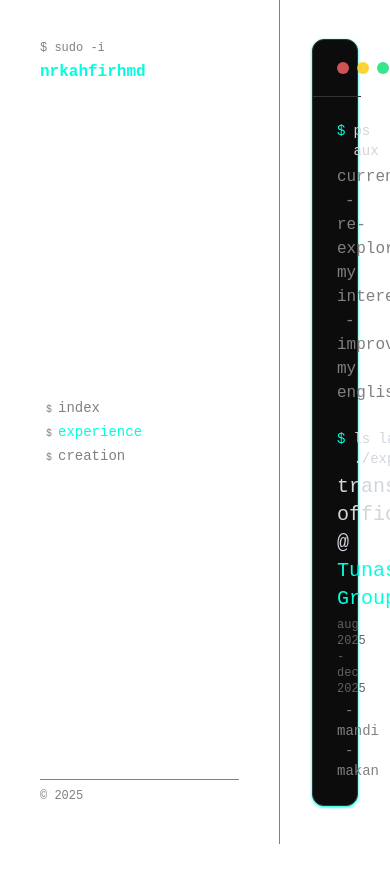
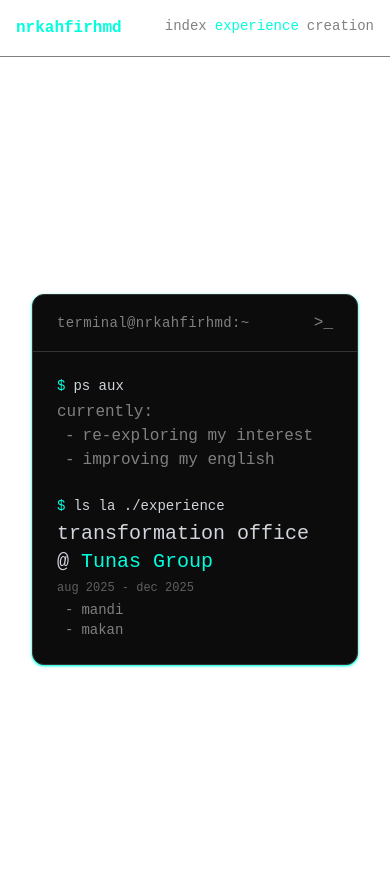
Before and after one commit to nrkahfirhmd/personal-portfolio, a React (Vite) app: page /experience in a window 390 px wide. Shown: the top 882 px of the page. Before the commit the page ends 844 px from the top, so only its background shows below. Built offline with nearby package versions, Linux system fonts and the light colour scheme; a web font is replaced by a local one.

Commit message:
style: mobile and tablet responsive

```diff
--- a/src/App.jsx
+++ b/src/App.jsx
@@ -6,7 +6,7 @@ import Creation from "./pages/Creation";
 
 export default function App() {
   return (
-    <div className="flex">
+    <div className="flex flex-col lg:flex-row">
       <Sidebar/>
       <div className="flex-1 p-8 min-h-screen overflow-y-scroll flex justify-center items-center">
         <Routes>
--- a/src/components/Components.css
+++ b/src/components/Components.css
@@ -1,10 +1,3 @@
-.nav-list::before {
-    content: '$';
-    padding: 6px;
-    font-size: x-small;
-    color: gray;
-}
-
 .nav-list {
     color: gray;
 }
@@ -20,3 +13,12 @@
 .list-selected:hover {
     color: #00ffdd;
 }
+
+@media (min-width: 1024px) {
+    .nav-list::before {
+        content: '$';
+        padding: 6px;
+        font-size: x-small;
+        color: gray;
+    }
+}
--- a/src/components/Sidebar.jsx
+++ b/src/components/Sidebar.jsx
@@ -12,15 +12,15 @@ export default function Sidebar() {
 
     return (
         <>
-            <div className="flex sticky top-0 flex-col h-screen justify-between p-10 w-70 border-r-[1px] border-[#808080]">
+            <div className="flex lg:sticky top-0 lg:flex-col lg:h-screen justify-between p-4 lg:p-10 w-full lg:w-70 border-b-[1px] lg:border-r-[1px] border-[#808080]">
                 <span className='flex flex-col gap-1'>
-                    <p className='text-xs text-[#808080]'>$ sudo -i</p>
+                    <p className='text-xs text-[#808080] hidden lg:block'>$ sudo -i</p>
                     <h1 className="font-bold text-[#00ffdd]">
                         nrkahfirhmd
                     </h1>
                 </span>
 
-                <ul className="text-sm gap-1 flex flex-col">
+                <ul className="text-sm gap-2 lg:gap-1 flex lg:flex-col">
                     {menus.map((menu) => (
                         <li key={menu.path} className={`nav-list ${location.pathname === menu.path ? 'list-selected' : ''}`}>
                             <Link to={menu.path}>
@@ -30,7 +30,7 @@ export default function Sidebar() {
                     ))}
                 </ul>
 
-                <span className="flex flex-col gap-2">
+                <span className="flex flex-col gap-2 hidden lg:block">
                     <div className="h-[1px] w-full bg-[#808080]" />
                     <p className="text-xs text-[#808080]">
                         &copy; 2025
--- a/src/components/Terminal.jsx
+++ b/src/components/Terminal.jsx
@@ -2,7 +2,7 @@ const Terminal = ({ children, title = "terminal@nrkahfirhmd:~" }) => {
     return (
         <div className="w-full rounded-xl shadow-sm shadow-[#00ffdd] border border-[#333] bg-[#0c0c0c]">
             <div className="px-6 py-4 flex gap-4 justify-between items-center border-b-[1px] border-[#333]">
-                <span className="flex gap-2">
+                <span className="hidden lg:flex gap-2">
                     <span className="rounded-full w-[12px] h-[12px] bg-red-400/80" />
                     <span className="rounded-full w-[12px] h-[12px] bg-yellow-400/80" />
                     <span className="rounded-full w-[12px] h-[12px] bg-green-400/80" />
--- a/src/pages/Hero.jsx
+++ b/src/pages/Hero.jsx
@@ -9,8 +9,8 @@ export default function Hero() {
         <>
             <Terminal>
                 <TerminalLine command="whoami">
-                    <div className="p-4 w-full h-full flex gap-2">
-                        <div>
+                    <div className="lg:p-4 w-full h-full flex gap-2">
+                        <div className="hidden lg:block">
                             <AsciiDonut/>
                         </div>
                         <div className="flex flex-col justify-between">
```
